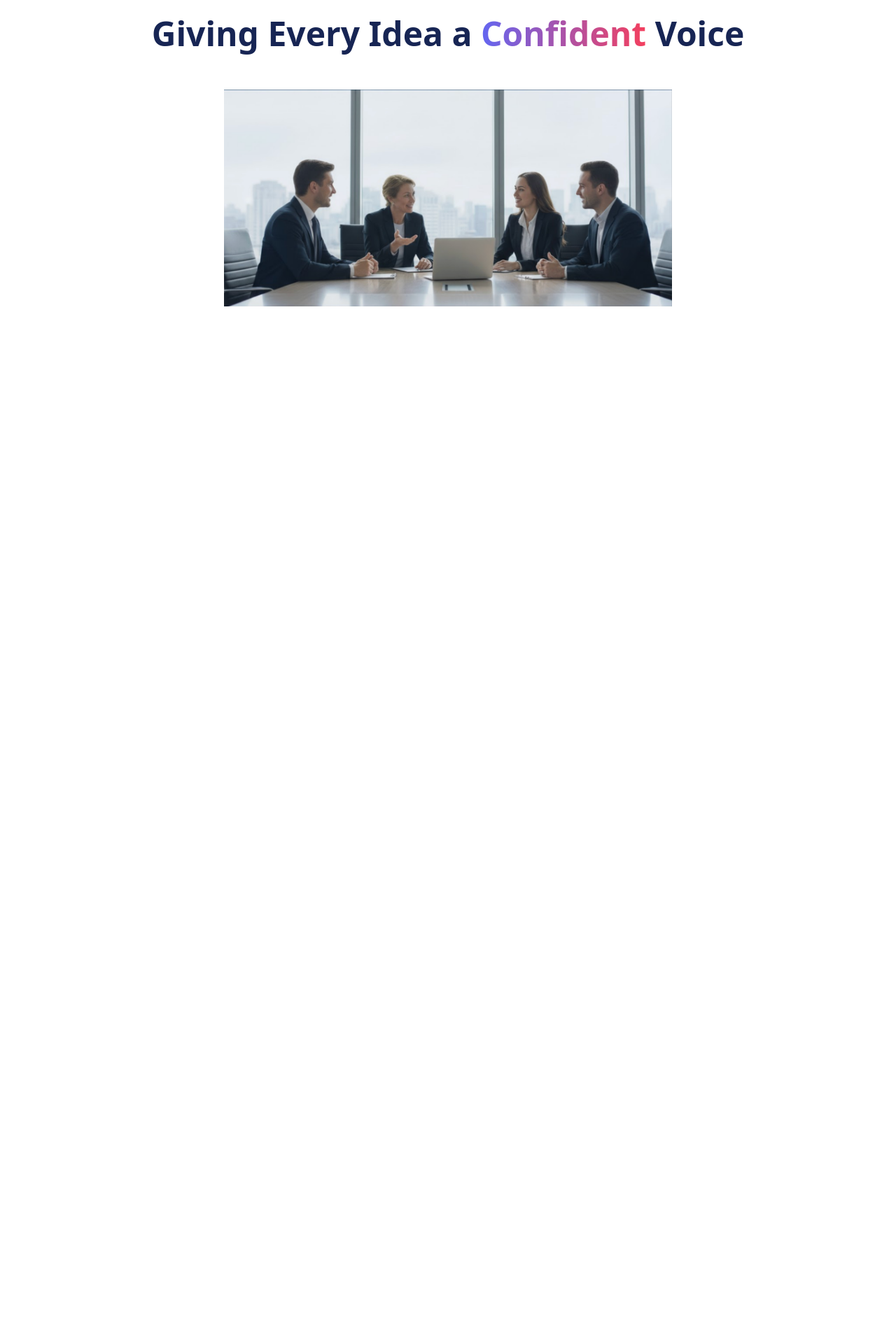
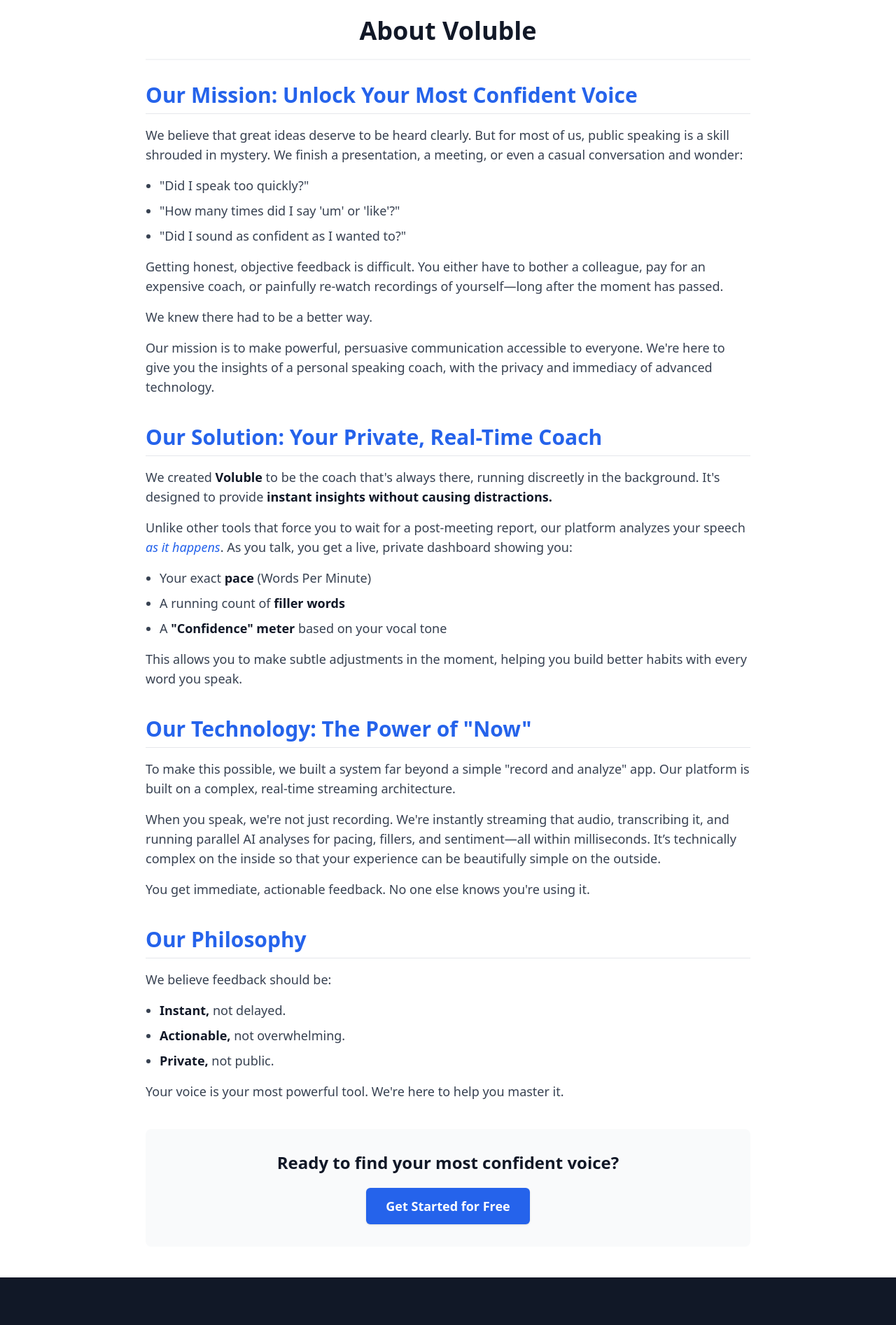
Before and after one commit to manankasturia/voluble, a React (Create React App) app in the folder frontend/: page /about in a window 1280 px wide. Shown: the part 100-1994 px from the top of the page at 70% size. Before the commit the page ends 800 px from the top, so only its background shows below. Built offline with nearby package versions, Linux system fonts and the light colour scheme; no server answers.

Commit message:
about page

```diff
--- a/frontend/src/components/About/About.js
+++ b/frontend/src/components/About/About.js
@@ -1,20 +1,149 @@
-import React from "react";
-import Navbar from "../Navbar/Navbar.js";
-import about1 from "../../assets/about1.png";
+import React from 'react';
+import Navbar from '../Navbar/Navbar';
+import Footer from '../Footer/Footer';
+// --- You can change your project name here ---
+const PROJECT_NAME = "Voluble";
+// ------------------------------------------
 
 const About = () => {
   return (
-    <div className="w-full flex flex-col items-center min-h-screen">
+    <div className="">
       <Navbar />
-      <h1 className="text-5xl font-bold my-8 text-center text-blue-950">
-        Giving Every Idea a{" "}
-        <span className="font-bold bg-clip-text text-transparent bg-gradient-to-r from-indigo-500 to-rose-500">
-          Confident
-        </span>{" "}
-        Voice
-      </h1>
 
-      <img src={about1} alt="About Us" className="mx-auto mt-6 w-1/2" />
+      {/*
+        This is the recommended wrapper.
+        - max-w-4xl: Sets a max-width of 896px. (You can use 5xl, 6xl, etc.)
+        - mx-auto: Centers the content.
+        - px-4: Adds padding on the sides for mobile.
+        - py-8: Adds vertical padding from the navbar.
+      */}
+      <main className="max-w-4xl mx-auto px-4 py-8">
+        <header className="text-center border-b-2 border-gray-100 pb-5 mb-8">
+          <h2 className="text-4xl font-bold text-gray-900">
+            About {PROJECT_NAME}
+          </h2>
+        </header>
+
+        {/* The inner div no longer needs any padding classes */}
+        <div>
+          <div className="mb-10">
+            <h3 className="text-3xl font-semibold text-blue-600 mb-4 border-b border-gray-200 pb-2">
+              Our Mission: Unlock Your Most Confident Voice
+            </h3>
+            {/* ... rest of your content ... */}
+            <p className="text-lg mb-4 text-gray-700">
+              We believe that great ideas deserve to be heard clearly. But for most
+              of us, public speaking is a skill shrouded in mystery. We finish a
+              presentation, a meeting, or even a casual conversation and wonder:
+            </p>
+            <ul className="list-disc pl-5 mb-4 space-y-2">
+              <li className="text-lg text-gray-700">"Did I speak too quickly?"</li>
+              <li className="text-lg text-gray-700">"How many times did I say 'um' or 'like'?"</li>
+              <li className="text-lg text-gray-700">"Did I sound as confident as I wanted to?"</li>
+            </ul>
+            <p className="text-lg mb-4 text-gray-700">
+              Getting honest, objective feedback is difficult. You either have to
+              bother a colleague, pay for an expensive coach, or painfully re-watch
+              recordings of yourself—long after the moment has passed.
+            </p>
+            <p className="text-lg mb-4 text-gray-700">
+              We knew there had to be a better way.
+            </p>
+            <p className="text-lg mb-4 text-gray-700">
+              Our mission is to make powerful, persuasive communication accessible
+              to everyone. We're here to give you the insights of a personal speaking
+              coach, with the privacy and immediacy of advanced technology.
+            </p>
+          </div>
+
+          {/* ... all your other content sections ... */}
+
+          <div className="mb-10">
+            <h3 className="text-3xl font-semibold text-blue-600 mb-4 border-b border-gray-200 pb-2">
+              Our Solution: Your Private, Real-Time Coach
+            </h3>
+            <p className="text-lg mb-4 text-gray-700">
+              We created <strong className="text-gray-900">{PROJECT_NAME}</strong> to be the coach that's always
+              there, running discreetly in the background. It's designed to provide
+              <strong className="text-gray-900"> instant insights without causing distractions.</strong>
+            </p>
+            <p className="text-lg mb-4 text-gray-700">
+              Unlike other tools that force you to wait for a post-meeting report,
+              our platform analyzes your speech <em className="italic text-blue-600">as it happens</em>.
+              As you talk, you get a live, private dashboard showing you:
+            </p>
+            <ul className="list-disc pl-5 mb-4 space-y-2">
+              <li className="text-lg text-gray-700">
+                Your exact <strong className="text-gray-900">pace</strong> (Words Per Minute)
+              </li>
+              <li className="text-lg text-gray-700">
+                A running count of <strong className="text-gray-900">filler words</strong>
+              </li>
+              <li className="text-lg text-gray-700">
+                A <strong className="text-gray-900">"Confidence" meter</strong> based on your vocal tone
+              </li>
+            </ul>
+            <p className="text-lg mb-4 text-gray-700">
+              This allows you to make subtle adjustments in the moment, helping
+              you build better habits with every word you speak.
+            </p>
+          </div>
+
+          <div className="mb-10">
+            <h3 className="text-3xl font-semibold text-blue-600 mb-4 border-b border-gray-200 pb-2">
+              Our Technology: The Power of "Now"
+            </h3>
+            <p className="text-lg mb-4 text-gray-700">
+              To make this possible, we built a system far beyond a simple "record
+              and analyze" app. Our platform is built on a complex, real-time
+              streaming architecture.
+            </p>
+            <p className="text-lg mb-4 text-gray-700">
+              When you speak, we're not just recording. We're instantly streaming
+              that audio, transcribing it, and running parallel AI analyses for
+              pacing, fillers, and sentiment—all within milliseconds. It’s
+              technically complex on the inside so that your experience can be
+              beautifully simple on the outside.
+            </p>
+            <p className="text-lg mb-4 text-gray-700">
+              You get immediate, actionable feedback. No one else knows you're
+              using it.
+            </p>
+          </div>
+
+          <div className="mb-10">
+            <h3 className="text-3xl font-semibold text-blue-600 mb-4 border-b border-gray-200 pb-2">
+              Our Philosophy
+            </h3>
+            <p className="text-lg mb-4 text-gray-700">We believe feedback should be:</p>
+            <ul className="list-disc pl-5 mb-4 space-y-2">
+              <li className="text-lg text-gray-700">
+                <strong className="text-gray-900">Instant,</strong> not delayed.
+              </li>
+              <li className="text-lg text-gray-700">
+                <strong className="text-gray-900">Actionable,</strong> not overwhelming.
+              </li>
+              <li className="text-lg text-gray-700">
+                <strong className="text-gray-900">Private,</strong> not public.
+              </li>
+            </ul>
+            <p className="text-lg mb-4 text-gray-700">
+              Your voice is your most powerful tool. We're here to help you
+              master it.
+            </p>
+          </div>
+
+          <div className="text-center p-8 bg-gray-50 rounded-lg mt-10">
+            <h4 className="text-2xl font-semibold text-gray-900 mb-5">
+              Ready to find your most confident voice?
+            </h4>
+            <button className="text-lg font-bold text-white bg-blue-600 py-3 px-7 rounded-md shadow cursor-pointer transition-colors duration-300 hover:bg-blue-700">
+              Get Started for Free
+            </button>
+          </div>
+        </div>
+      </main>
+      <Footer/>
     </div>
   );
 };
--- a/frontend/src/components/Navbar/Right.js
+++ b/frontend/src/components/Navbar/Right.js
@@ -26,7 +26,9 @@ const Right = () => {
           </div>
           <button
             onClick={handleSignOut}
-            className="w-40 px-1 py-1 my-4 rounded-lg bg-gray-200 text-lg hover:bg-red-500 hover:text-white border border-gray-300 transition duration-300"
+            className="w-40 px-3 py-3 my-4 rounded-lg font-bold bg-blue-300 text-blue-700 text-lg
+        hover:bg-blue-600 hover:text-white transition duration-300
+        "
           >
             Sign Out
           </button>
```
